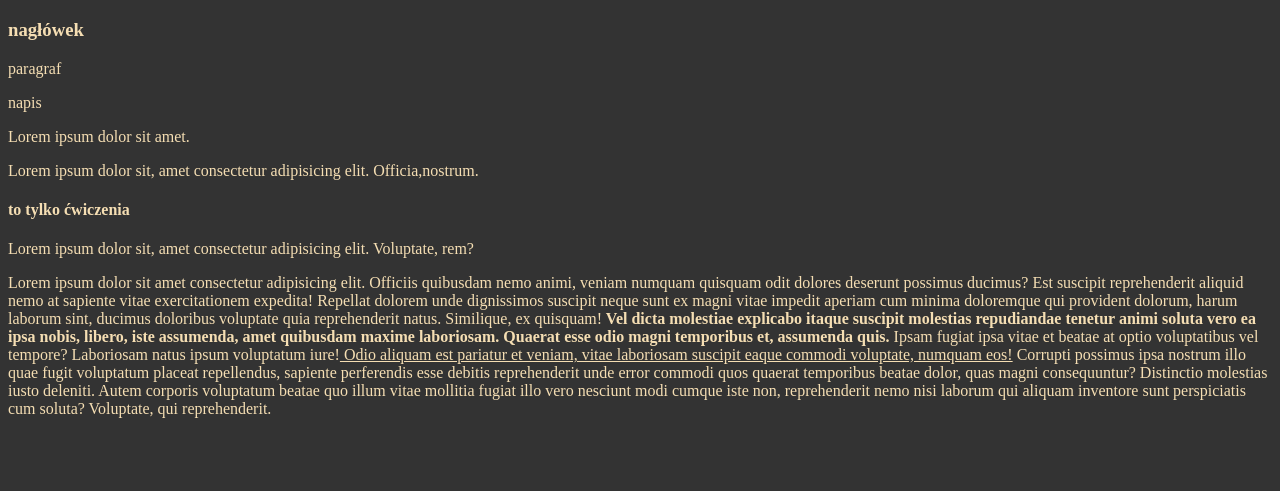
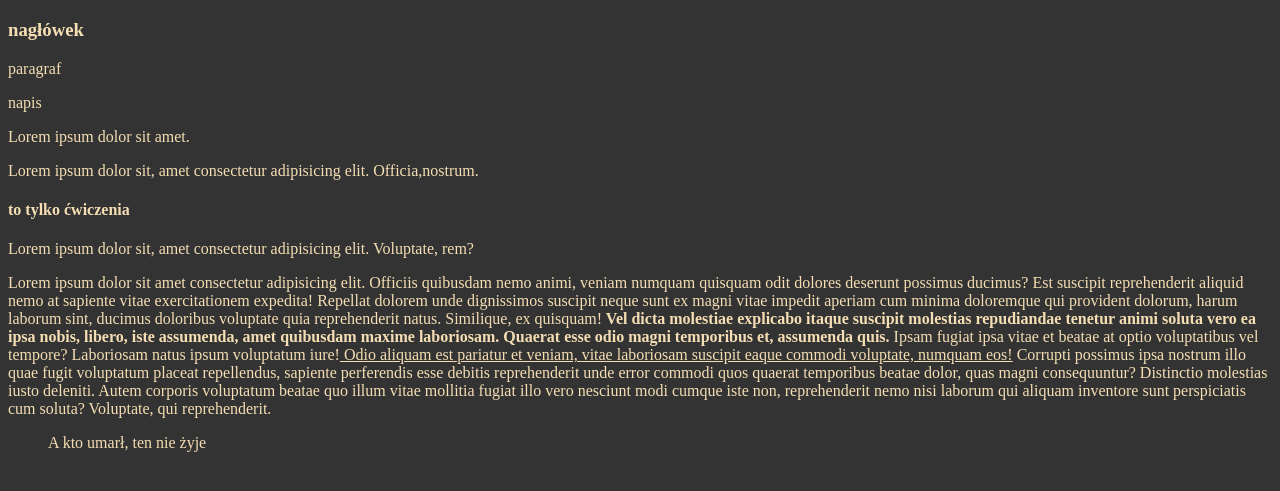
Before and after one commit to Luka-webdev/nauka_gita, a plain HTML site: page index.html in a window 1280 px wide. Shown: the part 95-586 px from the top of the page. Drawn offline with Linux system fonts and the light colour scheme.

Commit message:
Add blockquote

```diff
--- a/index.html
+++ b/index.html
@@ -50,6 +50,7 @@
         quo illum vitae mollitia fugiat illo vero nesciunt modi cumque iste non,
         reprehenderit nemo nisi laborum qui aliquam inventore sunt perspiciatis
         cum soluta? Voluptate, qui reprehenderit.
+        <blockquote>A kto umarł, ten nie żyje</blockquote>
       </p>
     </div>
   </body>
```
